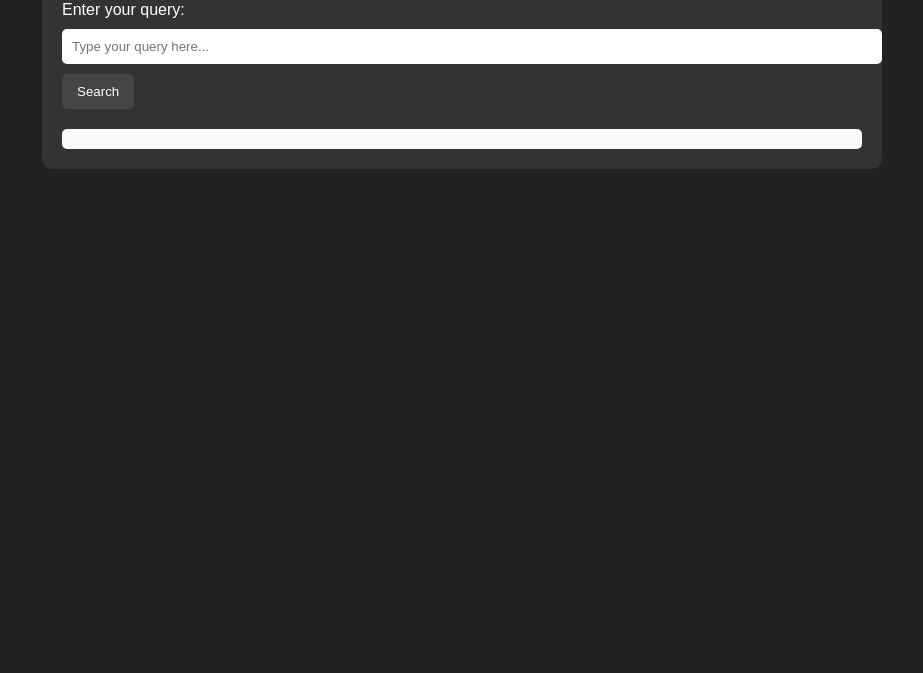
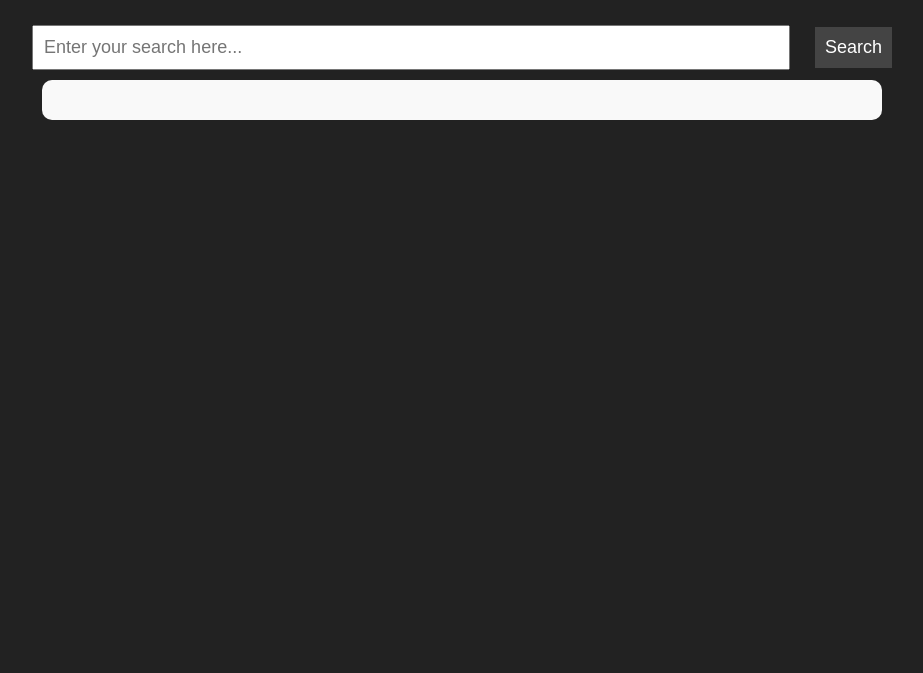
Before and after one commit to NismoPRO1/FAQ-chat-bot, a plain HTML site: page index.html in a window 1280 px wide. Shown: the part 127-800 px from the top of the page, without its empty margins (178-1101 px from the left). Drawn offline with Linux system fonts and the light colour scheme.

Commit message:
Update index.html

```diff
--- a/index.html
+++ b/index.html
@@ -3,84 +3,85 @@
 <head>
     <meta charset="UTF-8">
     <meta name="viewport" content="width=device-width, initial-scale=1.0">
-    <title>Hamid GPT - Batman Study Bot</title>
+    <title>FAQ Search Bot</title>
     <style>
         body {
-            background-color: #222;
-            color: #fff;
             font-family: Arial, sans-serif;
+            background-color: #222222;
+            color: #ffffff;
+            text-align: center;
             padding: 20px;
         }
-
-        .container {
-            max-width: 800px;
-            margin: auto;
-            background-color: #333;
-            padding: 20px;
-            border-radius: 10px;
+        input, button {
+            font-size: 18px;
+            padding: 10px;
+            margin: 10px;
         }
-
         input {
-            width: 100%;
-            padding: 10px;
-            margin: 10px 0;
-            border-radius: 5px;
+            width: 60%;
+        }
+        button {
+            background-color: #444444;
+            color: #ffffff;
             border: none;
-        }
-
-        button {
-            padding: 10px 15px;
-            background-color: #444;
-            color: white;
-            border: none;
-            border-radius: 5px;
             cursor: pointer;
         }
-
         button:hover {
-            background-color: #555;
+            background-color: #555555;
         }
-
         #output {
+            background-color: #f9f9f9;
+            color: #333333;
+            padding: 20px;
             margin-top: 20px;
-            background-color: #f9f9f9;
-            color: #333;
-            padding: 10px;
-            border-radius: 5px;
-            max-height: 300px;
-            overflow-y: auto;
+            border-radius: 10px;
+            white-space: pre-wrap;
+            text-align: left;
+            max-width: 800px;
+            margin: 0 auto;
         }
     </style>
 </head>
 <body>
-    <div class="container">
-        <h1>Hamid GPT - Batman Study Chat Bot</h1>
-        <label for="query">Enter your query:</label>
-        <input type="text" id="query" placeholder="Type your query here..." />
-        <button id="searchButton" onclick="search()">Search</button>
-        <div id="output"></div>
-    </div>
+    <h1>FAQ Search Bot</h1>
+    <p>Enter your query below and the FAQ Search Bot will search the web for you:</p>
+
+    <!-- Input field for user query -->
+    <input type="text" id="query" placeholder="Enter your search here..." />
+
+    <!-- Search button -->
+    <button onclick="search()">Search</button>
+
+    <!-- Output area to display search results -->
+    <div id="output"></div>
 
     <script>
         async function search() {
-            const query = document.getElementById('query').value;
-            const output = document.getElementById('output');
+            const query = document.getElementById('query').value; // Capture the user's input
+            const output = document.getElementById('output');     // Output area to display results
 
             // Clear the previous output
             output.innerHTML = "";
 
-            // Make a request to the backend API
+            // Check if the query is not empty
+            if (!query) {
+                output.innerHTML = "<p>Please enter a query!</p>";
+                return;
+            }
+
+            // Make a POST request to the Python backend (Vercel function)
             const response = await fetch('/api/chatbot', {
                 method: 'POST',
                 headers: {
                     'Content-Type': 'application/json'
                 },
-                body: JSON.stringify({ query })
+                body: JSON.stringify({ query })  // Send the query as JSON
             });
 
+            // Parse the JSON response from the backend
             const data = await response.json();
 
-            // Display the chatbot response
+            // Display the chatbot response in the output area
             output.innerHTML = `<p>${data.response}</p>`;
         }
     </script>
```
